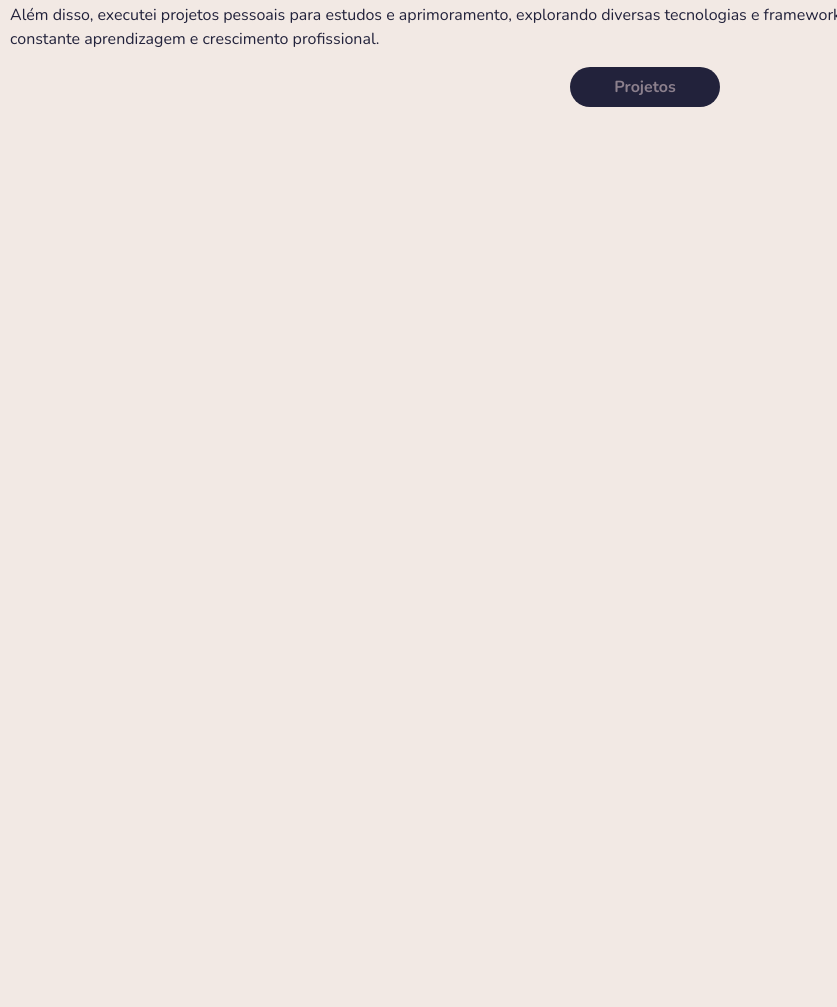
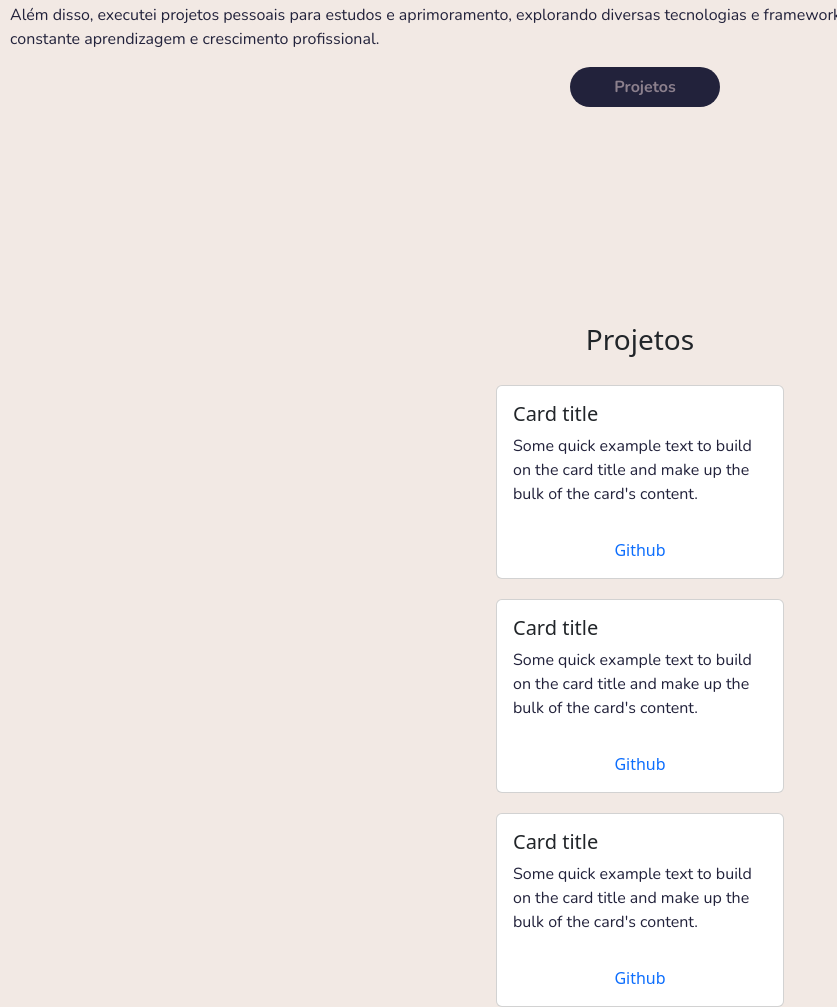
Before and after one commit to isaquefreitasdev/portfolioW, a plain HTML site: page index.html in a window 1280 px wide. Shown: the part 533-1540 px from the top of the page, without its empty margins (0-837 px from the left). Before the commit the page ends 856 px from the top, so only its background shows below. Drawn offline with nearby package versions, Linux system fonts and the light colour scheme.

Commit message:
cards adds and created section projects

```diff
--- a/index.html
+++ b/index.html
@@ -46,9 +46,48 @@
                 frameworks. Essas iniciativas também contribuíram para minha constante aprendizagem e crescimento
                 profissional.
             </p>
-            <a href=""><button>Projetos</button></a>
+            <a href="#Projetos"><button>Projetos</button></a>
         </div>
     </div>
+    <!-- Projetos section -->
+    <section>
+        <div class="main">
+            <h3 id="#Projetos">Projetos</h3>
+            <div class="card" style="width: 18rem;">
+                <div class="card-body">
+                    <h5 class="card-title">Card title</h5>
+                    <p class="card-text">Some quick example text to build on the card title and make up the bulk of the
+                        card's content.</p>
+                </div>
+                <div class="card-body">
+                    <a href="#" class="card-link">Github</a>
+
+                </div>
+            </div>
+            <div class="card" style="width: 18rem;">
+                <div class="card-body">
+                    <h5 class="card-title">Card title</h5>
+                    <p class="card-text">Some quick example text to build on the card title and make up the bulk of the
+                        card's content.</p>
+                </div>
+                <div class="card-body">
+                    <a href="#" class="card-link">Github</a>
+
+                </div>
+            </div>
+            <div class="card" style="width: 18rem;">
+                <div class="card-body">
+                    <h5 class="card-title">Card title</h5>
+                    <p class="card-text">Some quick example text to build on the card title and make up the bulk of the
+                        card's content.</p>
+                </div>
+                <div class="card-body">
+                    <a href="#" class="card-link">Github</a>
+
+                </div>
+            </div>
+        </div>
+    </section>
     <script src="https://cdn.jsdelivr.net/npm/@popperjs/core@2.11.8/dist/umd/popper.min.js"
         integrity="sha384-I7E8VVD/ismYTF4hNIPjVp/Zjvgyol6VFvRkX/vR+Vc4jQkC+hVqc2pM8ODewa9r"
         crossorigin="anonymous"></script>
--- a/style.css
+++ b/style.css
@@ -66,3 +66,11 @@ a{
     display: flex;
     justify-content: center;
 }
+.main{
+    display: flex;
+    justify-content: center;
+    flex-direction: column;
+    align-items: center;
+    gap: 20px;
+
+}
```
